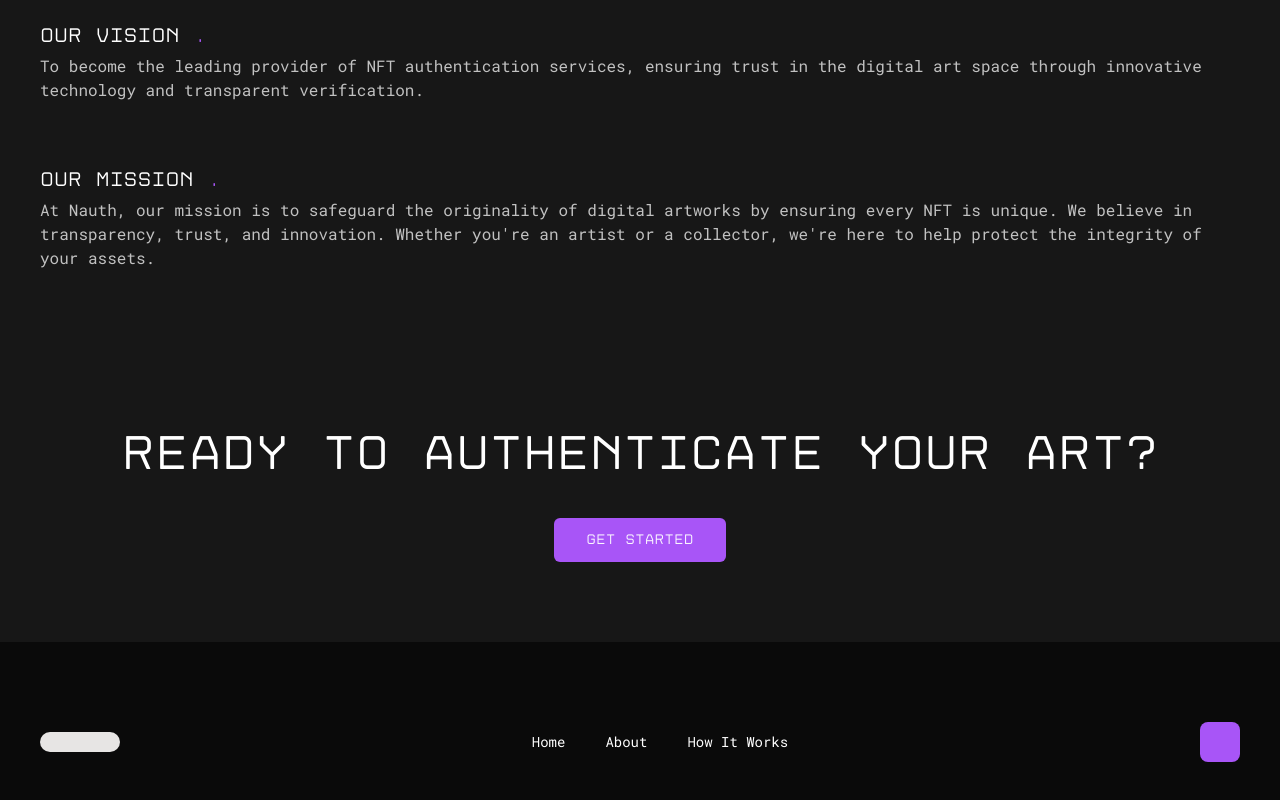
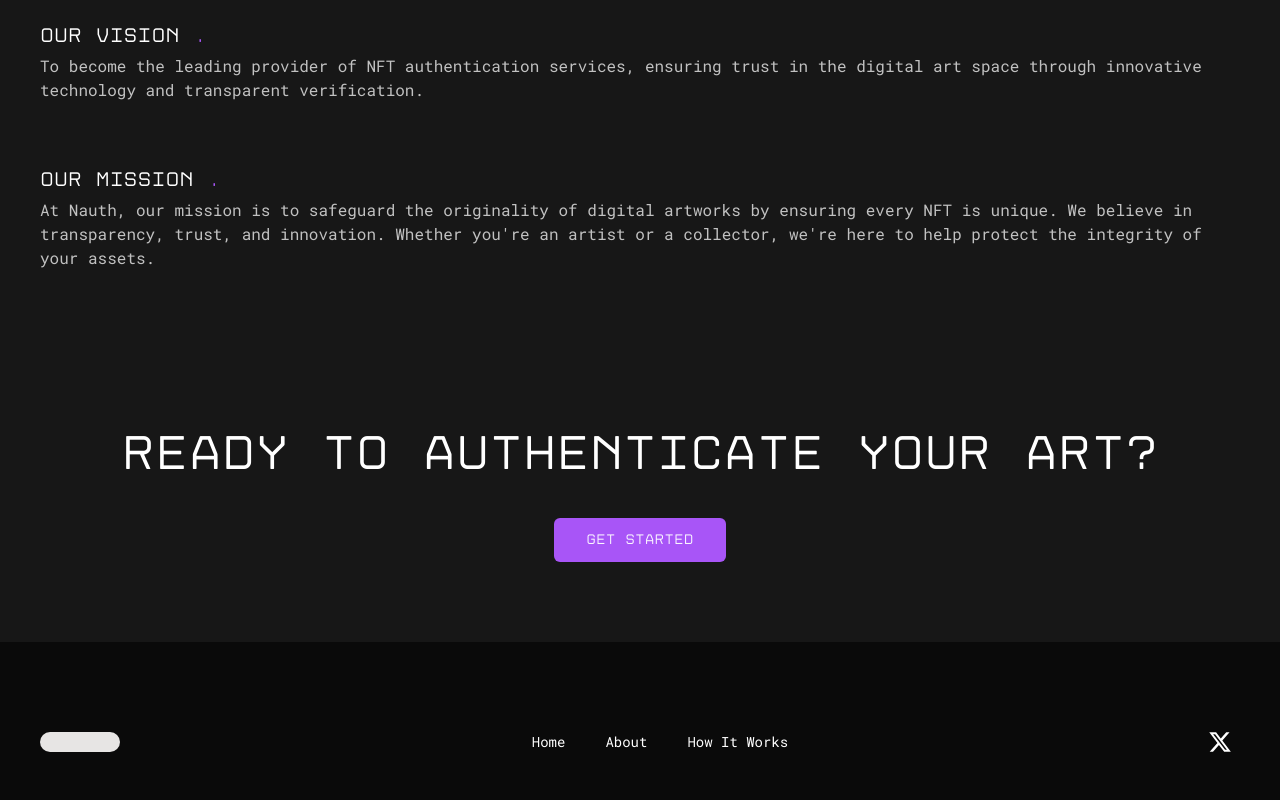
Before and after one commit to AJ1732/nauth, a Next.js app: page / in a window 1280 px wide. Shown: the part 2101-2901 px from the top of the page. Built offline with nearby package versions, Linux system fonts and the light colour scheme.

Commit message:
chore: update linkss in layout components

```diff
--- a/package.json
+++ b/package.json
@@ -17,6 +17,7 @@
     "next": "14.2.14",
     "react": "^18",
     "react-dom": "^18",
+    "react-icons": "^5.3.0",
     "tailwind-merge": "^2.5.2",
     "tailwindcss-animate": "^1.0.7"
   },
--- a/src/components/layout/Footer/index.tsx
+++ b/src/components/layout/Footer/index.tsx
@@ -1,4 +1,5 @@
 import Link from "next/link";
+import { FaXTwitter } from "react-icons/fa6";
 
 const navlink = [
   {
@@ -35,7 +36,11 @@ const Footer = () => {
           </ul>
         </nav>
 
-        <div className="size-10 rounded-lg bg-purple-500"></div>
+        <div className="flex size-10 items-center justify-center">
+          <Link href={"https://x.com/Nauth_Nft"} target="_blank">
+            <FaXTwitter className="text-2xl hover:text-purple-500" />
+          </Link>
+        </div>
       </div>
     </footer>
   );
--- a/src/components/layout/Navbar/index.tsx
+++ b/src/components/layout/Navbar/index.tsx
@@ -9,7 +9,7 @@ const navlink = [
   },
   {
     name: "About",
-    link: "#about",
+    link: "/#about",
   },
   {
     name: "How It Works",
```
Also changed, not shown: 1 other file (tests, documents, lock files or other folders).
